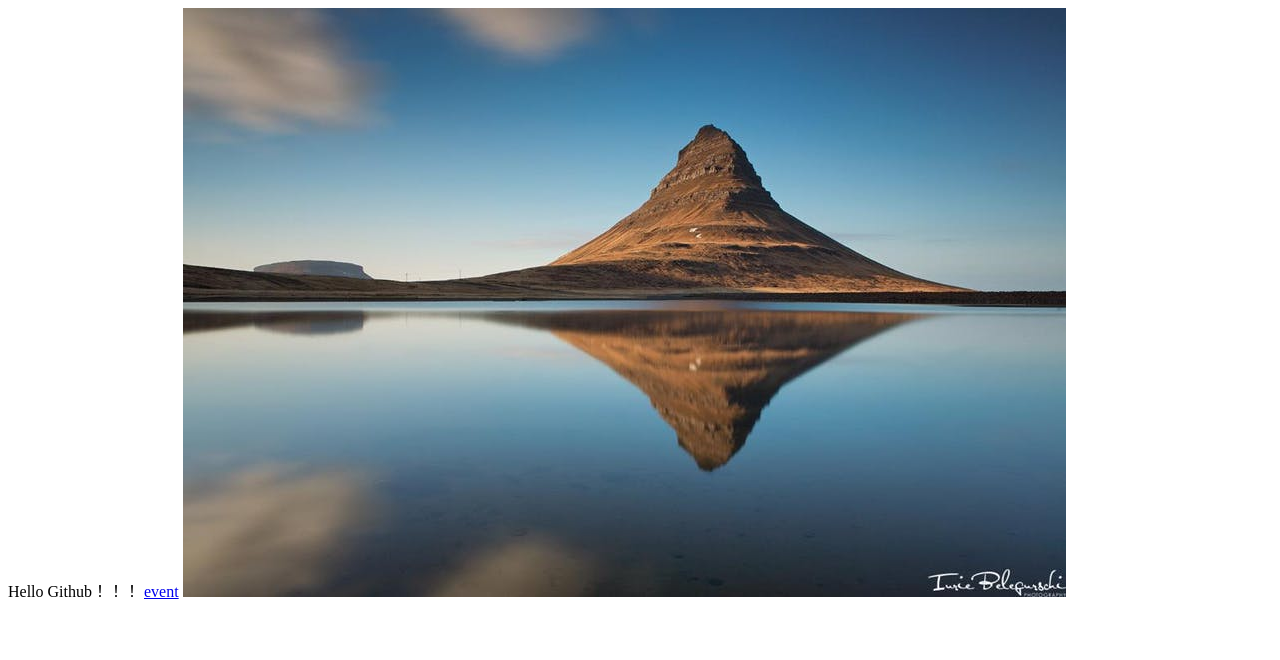
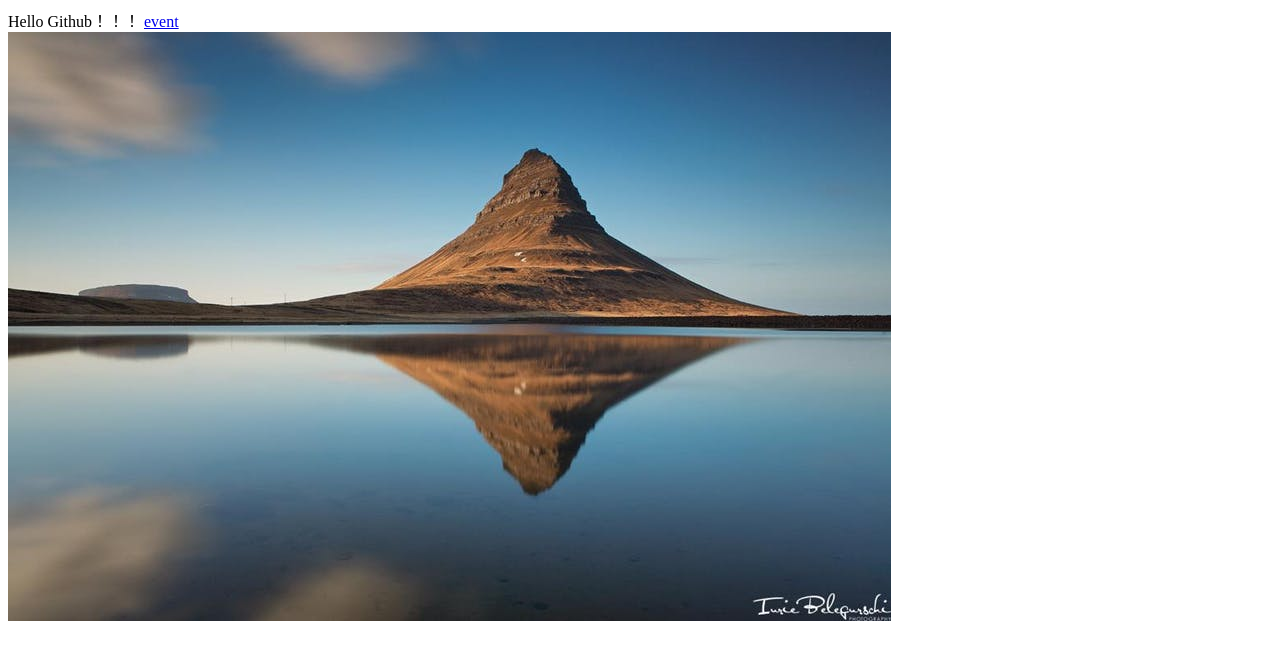
Before and after one commit to air4444/air4444.github.io, a plain HTML site: page index.html in a window 1280 px wide. Drawn offline with Linux system fonts and the light colour scheme.

Commit message:
Update index.html

```diff
--- a/index.html
+++ b/index.html
@@ -5,6 +5,6 @@
 <body>
 Hello Github！！！
 <a href="js6.html">event</a>
-<img src="imgs/mt.jpg" />
+<div><img src="imgs/mt.jpg" /></div>
 </body>
 </html>
```
